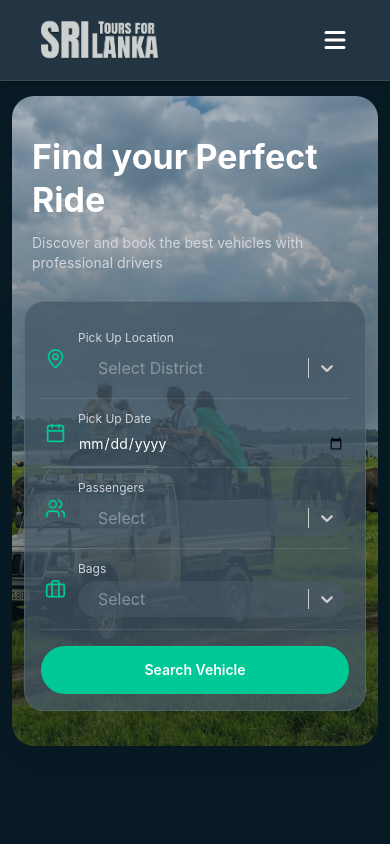
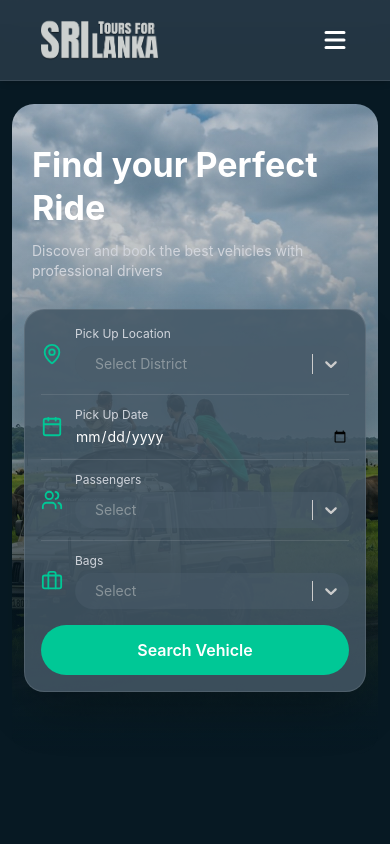
Before and after one commit to SahanAvinash/TourForSriLanka-FrontEnd, a React (Vite) app in the folder tour-for-sri-lanka/: page /transport in a window 390 px wide. Shown: the top 844 px of the page. Built offline with nearby package versions, Linux system fonts and the light colour scheme; a web font is replaced by a local one.

Commit message:
transport responsive bug fix

```diff
--- a/tour-for-sri-lanka/src/pages/transport/TransportHeroSection.jsx
+++ b/tour-for-sri-lanka/src/pages/transport/TransportHeroSection.jsx
@@ -1,9 +1,4 @@
-import {
-  Briefcase,
-  Calendar,
-  MapPin,
-  Users,
-} from "lucide-react";
+import { Briefcase, Calendar, MapPin, Users } from "lucide-react";
 import heroBg from "../../assets/transport/transport-bg.jpg";
 import Select from "react-select";
 
@@ -35,18 +30,17 @@ const districts = [
   "Kegalle",
 ];
 
-const districtOptions = districts.map((district) => ({
-  value: district,
-  label: district,
+const districtOptions = districts.map((d) => ({
+  value: d,
+  label: d,
 }));
 
-const passengerOptions = Array.from(
-  { length: 15 },
-  (_, i) => i + 1
-).map((num) => ({
-  value: num,
-  label: `${num} ${num === 1 ? "Passenger" : "Passengers"}`,
-}));
+const passengerOptions = Array.from({ length: 15 }, (_, i) => i + 1).map(
+  (num) => ({
+    value: num,
+    label: `${num} ${num === 1 ? "Passenger" : "Passengers"}`,
+  })
+);
 
 const bagsOptions = [
   { value: 1, label: "Small (1–2 bags)" },
@@ -77,9 +71,7 @@ const selectStyles = {
 
   option: (base, state) => ({
     ...base,
-    backgroundColor: state.isFocused
-      ? "#00C896"
-      : "#4A5C6A",
+    backgroundColor: state.isFocused ? "#00C896" : "#4A5C6A",
     color: "#CCD0CF",
     cursor: "pointer",
   }),
@@ -114,45 +106,143 @@ export default function TransportHeroSection({
   onSearch,
 }) {
   return (
-    <section className="mt-4 sm:mt-6 pt-20 sm:pt-24 pb-20 sm:pb-24">
-      <div className="relative min-h-[650px] sm:min-h-[590px] lg:h-[430px] lg:min-h-0 rounded-[22px] sm:rounded-[30px] overflow-visible mx-3 sm:mx-5">
+    <section className="mt-6 pt-20 pb-28 sm:pb-24">
+      <div className="relative mx-3 sm:mx-5 h-[650px] sm:h-[570px] lg:h-[430px] rounded-[22px] sm:rounded-[30px] overflow-visible">
 
+        {/* Background Image */}
         <div
           className="hero-bg-anim absolute inset-0 rounded-[22px] sm:rounded-[30px] overflow-hidden bg-cover bg-center"
           style={{
             backgroundImage: `linear-gradient(
-              rgba(7,25,35,.25),
-              rgba(7,25,35,.55)
+              to bottom,
+              rgba(7,25,35,0.18) 0%,
+              rgba(7,25,35,0.25) 35%,
+              rgba(7,25,35,0.50) 65%,
+              rgba(7,25,35,0.88) 88%,
+              #071923 100%
             ), url(${heroBg})`,
           }}
         />
 
-        <div className="absolute left-5 sm:left-8 lg:left-12 top-10 sm:top-14 lg:top-16 z-10">
-          <h1 className="hero-title-anim text-white text-[34px] sm:text-5xl lg:text-6xl font-bold leading-tight">
+        {/* Extra Bottom Fade */}
+        <div
+          className="
+            absolute
+            left-0
+            right-0
+            bottom-0
+            h-[260px]
+            sm:h-[230px]
+            lg:h-[190px]
+            rounded-b-[22px]
+            sm:rounded-b-[30px]
+            pointer-events-none
+            bg-gradient-to-b
+            from-transparent
+            via-[#071923]/45
+            to-[#071923]
+          "
+        />
+
+        {/* Hero Text */}
+        <div
+          className="
+            absolute
+            left-5
+            sm:left-10
+            lg:left-12
+            top-10
+            sm:top-14
+            lg:top-16
+            z-10
+          "
+        >
+          <h1
+            className="
+              hero-title-anim
+              text-white
+              text-[34px]
+              sm:text-5xl
+              lg:text-6xl
+              font-bold
+              leading-tight
+            "
+          >
             Find your Perfect
             <br />
             Ride
           </h1>
 
-          <p className="hero-desc-anim text-gray-300 text-sm sm:text-base lg:text-lg mt-3 sm:mt-5 max-w-[500px]">
+          <p
+            className="
+              hero-desc-anim
+              text-gray-300
+              text-sm
+              sm:text-base
+              lg:text-lg
+              mt-3
+              sm:mt-4
+              lg:mt-5
+            "
+          >
             Discover and book the best vehicles with professional drivers
           </p>
         </div>
 
-        <div className="animate-box absolute top-[205px] sm:top-[230px] lg:-bottom-6 lg:top-auto left-3 right-3 sm:left-5 sm:right-5 lg:left-1/2 lg:right-auto lg:-translate-x-1/2 w-auto lg:w-full lg:max-w-[1100px] px-0 lg:px-5 z-20">
-
-          <div className="bg-[#455766]/75 sm:bg-[#455766]/80 backdrop-blur-xl rounded-[20px] sm:rounded-[28px] border border-white/10 shadow-2xl p-4 sm:p-5 lg:p-0 lg:h-[100px] flex flex-col lg:grid lg:grid-cols-[1.4fr_1fr_1fr_1fr_170px] lg:items-center lg:px-8">
-
+        {/* Search Box */}
+        <div
+          className="
+            animate-box
+            absolute
+            top-[205px]
+            sm:top-[220px]
+            lg:top-auto
+            lg:-bottom-6
+            left-3
+            right-3
+            sm:left-8
+            sm:right-8
+            lg:left-1/2
+            lg:right-auto
+            lg:-translate-x-1/2
+            w-auto
+            lg:w-full
+            lg:max-w-[1100px]
+            z-20
+          "
+        >
+          <div
+            className="
+              bg-[#455766]/85
+              backdrop-blur-xl
+              rounded-[20px]
+              sm:rounded-[26px]
+              lg:rounded-[28px]
+              border
+              border-white/10
+              shadow-2xl
+              p-4
+              sm:p-5
+              lg:p-0
+              lg:h-[100px]
+              flex
+              flex-col
+              lg:grid
+              lg:grid-cols-[1.4fr_1fr_1fr_1fr_170px]
+              lg:items-center
+              lg:px-8
+            "
+          >
+            {/* Pickup Location */}
             <SearchField
-              icon={<MapPin size={21} />}
+              icon={<MapPin size={22} />}
               label="Pick Up Location"
             >
               <Select
                 options={districtOptions}
                 value={
                   districtOptions.find(
-                    (option) =>
-                      option.value === form.pickupLocation
+                    (o) => o.value === form.pickupLocation
                   ) || null
                 }
                 onChange={(selected) =>
@@ -168,33 +258,35 @@ export default function TransportHeroSection({
               />
             </SearchField>
 
+            <div className="lg:hidden h-px w-full bg-white/10 my-3" />
+
+            {/* Pickup Date */}
             <SearchField
-              icon={<Calendar size={21} />}
+              icon={<Calendar size={22} />}
               label="Pick Up Date"
             >
               <input
                 type="date"
                 value={form.pickupDate}
-                min={new Date()
-                  .toISOString()
-                  .split("T")[0]}
+                min={new Date().toISOString().split("T")[0]}
                 onChange={(e) =>
                   updateForm("pickupDate", e.target.value)
                 }
-                className="w-full bg-transparent text-white outline-none text-sm sm:text-base"
               />
             </SearchField>
 
+            <div className="lg:hidden h-px w-full bg-white/10 my-3" />
+
+            {/* Passengers */}
             <SearchField
-              icon={<Users size={21} />}
+              icon={<Users size={22} />}
               label="Passengers"
             >
               <Select
                 options={passengerOptions}
                 value={
                   passengerOptions.find(
-                    (option) =>
-                      option.value === form.passengers
+                    (o) => o.value === form.passengers
                   ) || null
                 }
                 onChange={(selected) =>
@@ -210,15 +302,18 @@ export default function TransportHeroSection({
               />
             </SearchField>
 
+            <div className="lg:hidden h-px w-full bg-white/10 my-3" />
+
+            {/* Bags */}
             <SearchField
-              icon={<Briefcase size={21} />}
+              icon={<Briefcase size={22} />}
               label="Bags"
             >
               <Select
                 options={bagsOptions}
                 value={
                   bagsOptions.find(
-                    (option) => option.value === form.bags
+                    (o) => o.value === form.bags
                   ) || null
                 }
                 onChange={(selected) =>
@@ -234,9 +329,29 @@ export default function TransportHeroSection({
               />
             </SearchField>
 
+            {/* Search Button */}
             <button
+              type="button"
               onClick={onSearch}
-              className="mt-4 lg:mt-0 lg:ml-4 h-[48px] sm:h-[52px] rounded-full bg-[#00C896] hover:bg-[#00b383] duration-300 text-white font-semibold flex items-center justify-center text-sm sm:text-base w-full"
+              className="
+                mt-4
+                lg:mt-0
+                lg:ml-4
+                h-[50px]
+                sm:h-[52px]
+                rounded-full
+                bg-[#00C896]
+                hover:bg-[#00b383]
+                duration-300
+                text-white
+                font-semibold
+                flex
+                items-center
+                justify-center
+                w-full
+                lg:w-auto
+                whitespace-nowrap
+              "
             >
               Search Vehicle
             </button>
@@ -249,7 +364,15 @@ export default function TransportHeroSection({
 
 function SearchField({ icon, label, children }) {
   return (
-    <label className="relative px-1 lg:px-4 py-3 lg:py-0 border-b lg:border-b-0 lg:border-r border-white/10 lg:last:border-r-0">
+    <div
+      className="
+        relative
+        lg:px-4
+        lg:border-r
+        lg:border-white/20
+        lg:last:border-r-0
+      "
+    >
       <div className="flex items-center gap-3">
         <span className="text-[#00C896] shrink-0">
           {icon}
@@ -260,11 +383,26 @@ function SearchField({ icon, label, children }) {
             {label}
           </small>
 
-          <div className="w-full [&_select]:w-full [&_input]:w-full [&_select]:bg-transparent [&_input]:bg-transparent [&_select]:text-white [&_input]:text-white [&_select]:outline-none [&_input]:outline-none [&_select]:border-0 [&_input]:border-0 [&_option]:text-black">
+          <div
+            className="
+              [&_select]:w-full
+              [&_input]:w-full
+              [&_select]:bg-transparent
+              [&_input]:bg-transparent
+              [&_select]:text-white
+              [&_input]:text-white
+              [&_select]:outline-none
+              [&_input]:outline-none
+              [&_select]:border-0
+              [&_input]:border-0
+              [&_option]:text-black
+              text-sm
+            "
+          >
             {children}
           </div>
         </div>
       </div>
-    </label>
+    </div>
   );
 }
```
